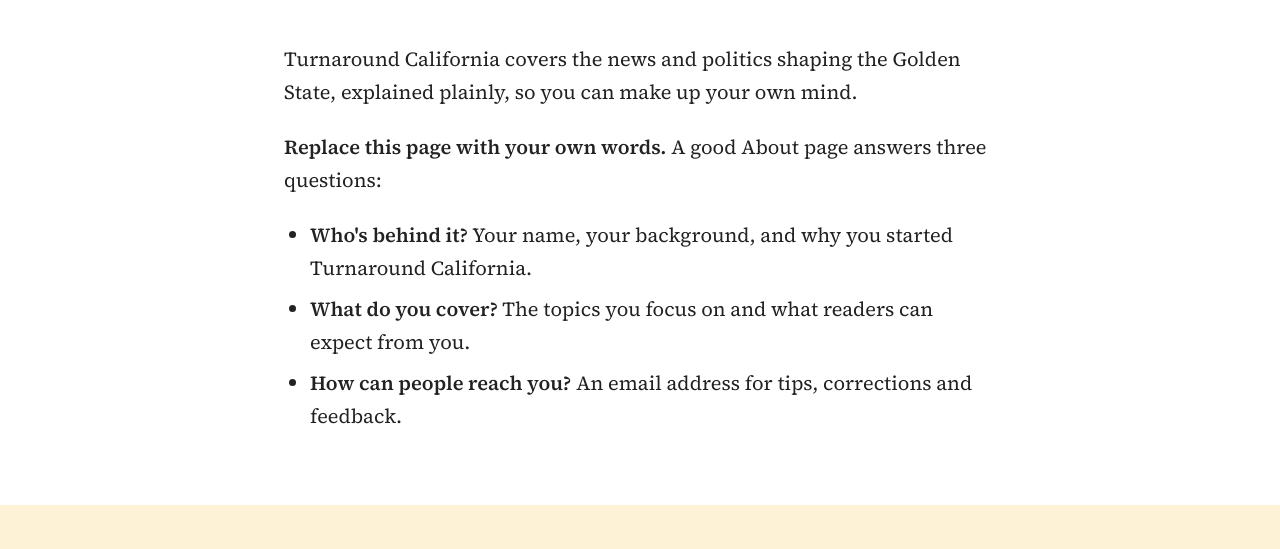
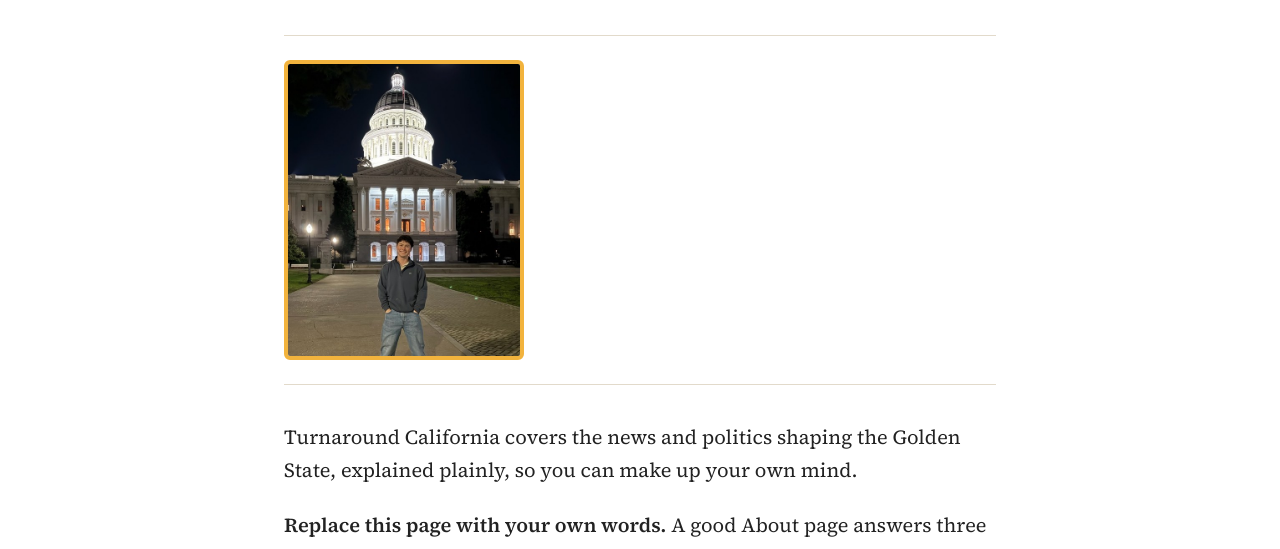
Before and after one commit to wyattgolfer1/turnaroundcalifornia, an Eleventy site: page src/about.md in a window 1280 px wide. Shown: the part 214-763 px from the top of the page. Built offline with nearby package versions, Linux system fonts and the light colour scheme; Eleventy itself is replaced by a stand-in of ours; files that its build step writes are made by us from their sources.

Commit message:
Add About page photo and byline headshot
Co-Authored-By: Claude Opus 5.5 <noreply@anthropic.com>
Claude-Session: https://claude.ai/code/session_01RMTSKw5uyPK9YqixEShuWc

```diff
--- a/src/_data/author.json
+++ b/src/_data/author.json
@@ -1,5 +1,5 @@
 {
   "name": "Your Name",
   "bio": "Write a short bio here: who you are, what you cover, and how readers can reach you with tips.",
-  "photo": ""
+  "photo": "/images/uploads/headshot.jpg"
 }
--- a/src/_includes/about.njk
+++ b/src/_includes/about.njk
@@ -10,7 +10,7 @@ layout: base.njk
 <section class="narrow about-intro" aria-label="About the editor">
   <div class="about-card">
     {% if photo %}
-    <img class="about-photo" src="{{ photo }}" alt="{{ name or 'Photo of the editor' }}" width="160" height="160">
+    <img class="about-photo" src="{{ photo }}" alt="{{ name or 'Photo of the editor' }}" width="240" height="300">
     {% endif %}
     <div class="about-who">
       {% if name %}<h2>{{ name }}</h2>{% endif %}
--- a/src/about.md
+++ b/src/about.md
@@ -6,7 +6,7 @@ permalink: /about/
 summary: About Turnaround California.
 name: ""
 role: ""
-photo: ""
+photo: /images/uploads/about-photo.jpg
 linkedin: ""
 email: ""
 ---
--- a/src/css/style.css
+++ b/src/css/style.css
@@ -192,8 +192,8 @@ a:focus-visible, button:focus-visible, input:focus-visible { outline: 3px solid
 
 /* ---------- About page intro ---------- */
 .about-intro { padding-top: 28px; }
-.about-card { display: flex; flex-wrap: wrap; gap: 24px; align-items: center; padding: 24px 0; border-top: 1px solid var(--rule); border-bottom: 1px solid var(--rule); }
-.about-photo { width: 160px; height: 160px; border-radius: 50%; object-fit: cover; border: 4px solid var(--gold); flex: none; }
+.about-card { display: flex; flex-wrap: wrap; gap: 28px; align-items: center; padding: 24px 0; border-top: 1px solid var(--rule); border-bottom: 1px solid var(--rule); }
+.about-photo { width: 240px; height: auto; aspect-ratio: 4 / 5; border-radius: 6px; object-fit: cover; border: 4px solid var(--gold); flex: none; }
 .about-who { display: flex; flex-direction: column; gap: 8px; min-width: 0; flex: 1 1 260px; }
 .about-who h2 { margin: 0; font-size: 30px; font-weight: 800; letter-spacing: -0.01em; }
 .about-role { margin: 0; font-family: var(--serif); font-style: italic; font-size: 18px; color: var(--muted); }
```
Also changed, not shown: src/images/uploads/about-photo.jpg (added), src/images/uploads/headshot.jpg (added).
